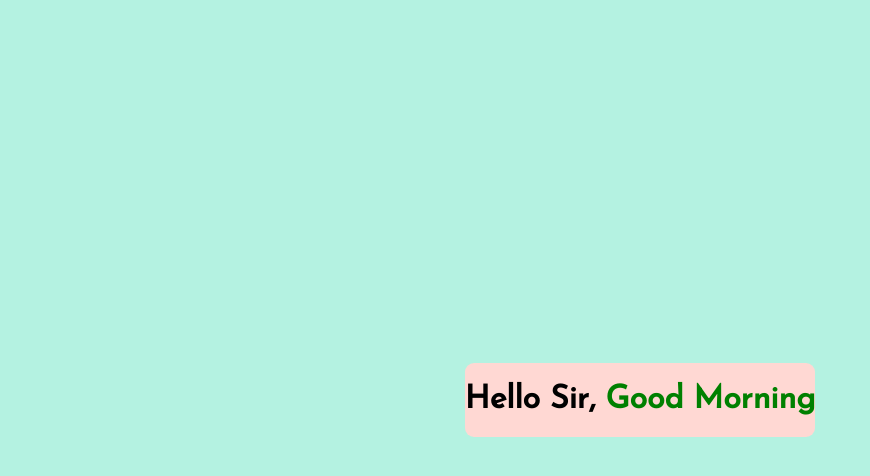
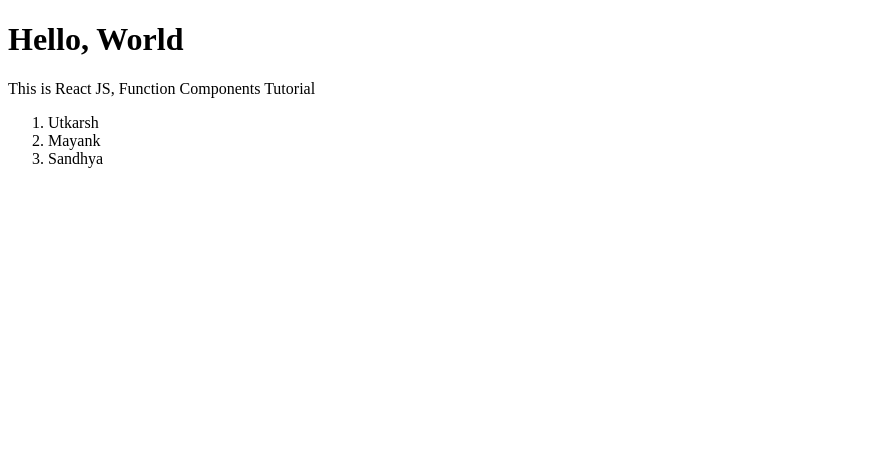
Before and after one commit to UtkarshSinghChouhan/React_Complete, a React (Create React App) app: page / in a window 1280 px wide. Shown: the top 476 px of the page, without its empty margins (0-870 px from the left). Built offline with nearby package versions, Linux system fonts and the light colour scheme.

Commit message:
Function Comppoents theory completed

```diff
--- /dev/null
+++ b/src/App.jsx
@@ -0,0 +1,16 @@
+import React from "react";
+import Heading from "./Heading";
+import Para from "./Para";
+import List from "./List";
+
+function App(){
+    return(
+        <>
+            <Heading/>
+            <Para/>
+            <List/>
+        </>
+    );
+}
+
+export default App;
--- /dev/null
+++ b/src/Heading.jsx
@@ -0,0 +1,7 @@
+import React from 'react';
+
+function Heading(){
+    return <h1>Hello, World</h1> ;
+}
+
+export default Heading;
--- /dev/null
+++ b/src/List.jsx
@@ -0,0 +1,11 @@
+import React from "react";
+
+function List(){
+    return(    <ol>
+        <li>Utkarsh</li>
+        <li>Mayank</li>
+        <li>Sandhya</li>
+      </ol>);
+}
+
+export default List;
--- /dev/null
+++ b/src/Para.jsx
@@ -0,0 +1,8 @@
+import React from "react";
+
+
+function Para(){
+    return <p>This is React JS, Function Components Tutorial</p>;
+}
+
+export default Para;
--- a/src/index.js
+++ b/src/index.js
@@ -1,41 +1,6 @@
-import React from "react";
-import ReactDOM from "react-dom";
-import "./index.css"
+import React from 'react';
+import ReactDOM from 'react-dom';
+import App from './App.jsx';
 
 
-// For Inline-CSS
-const styling = {
-  color: " "
-};
-
-let date = new Date();
-date = date.getHours();
-let greeting = "";
-
-if(date >= 1 && date < 12){
-  greeting = "Good Morning";
-
-  // Dynamically assigning the CSS
-  styling.color = "green"
-}
-
-else if(date >= 12 && date < 19){
-  greeting = "Good Afternoon"
-
-  // Dynamically assigning the CSS
-  styling.color = "Orange"
-}
-
-else{
-  greeting = "Good Night"
-
-  // Dynamically assigning the CSS
-  styling.color = "Blue"
-}
-
-ReactDOM.render(
-  <>
-  <h1>Hello Sir, <span style={styling}> {greeting} </span></h1>
-  </>,
-  document.getElementById('root')
-);
+ReactDOM.render(<App/>, document.getElementById('root'));
```
